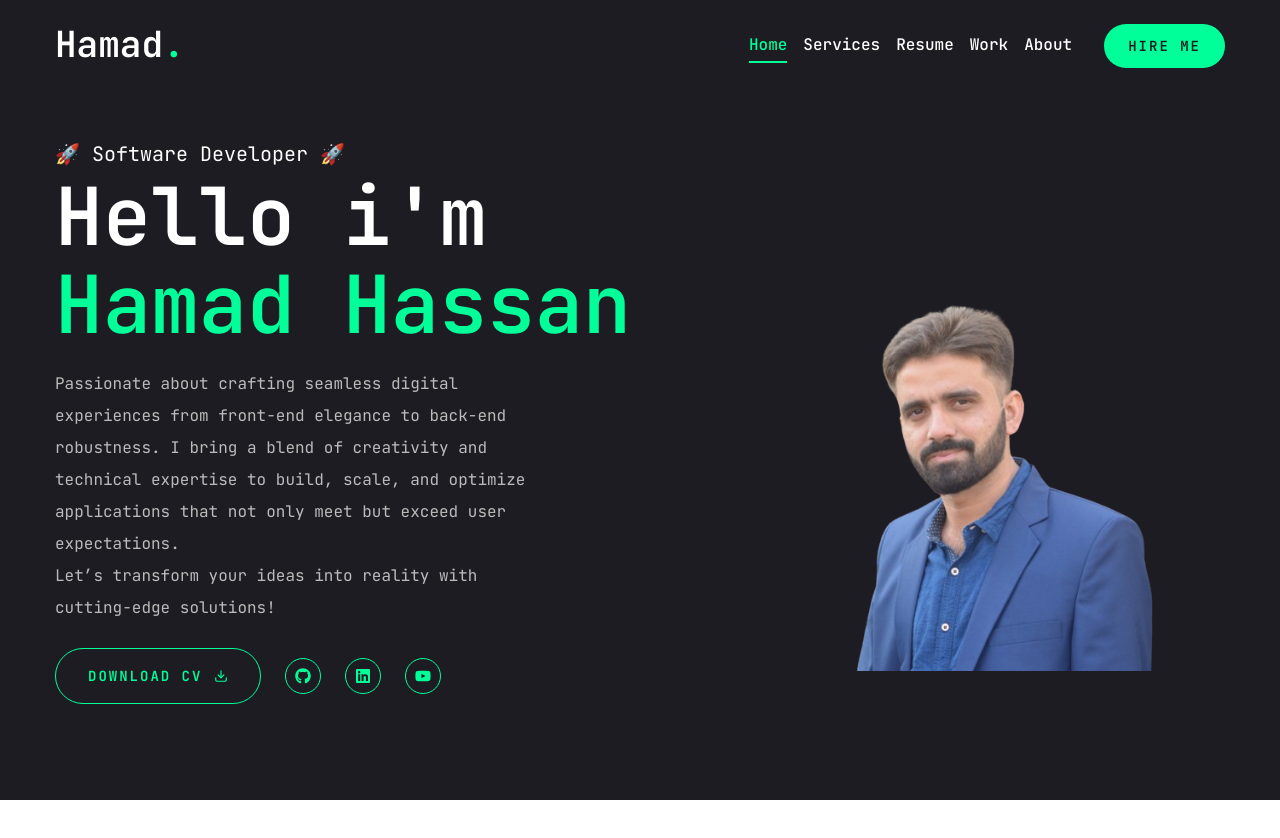
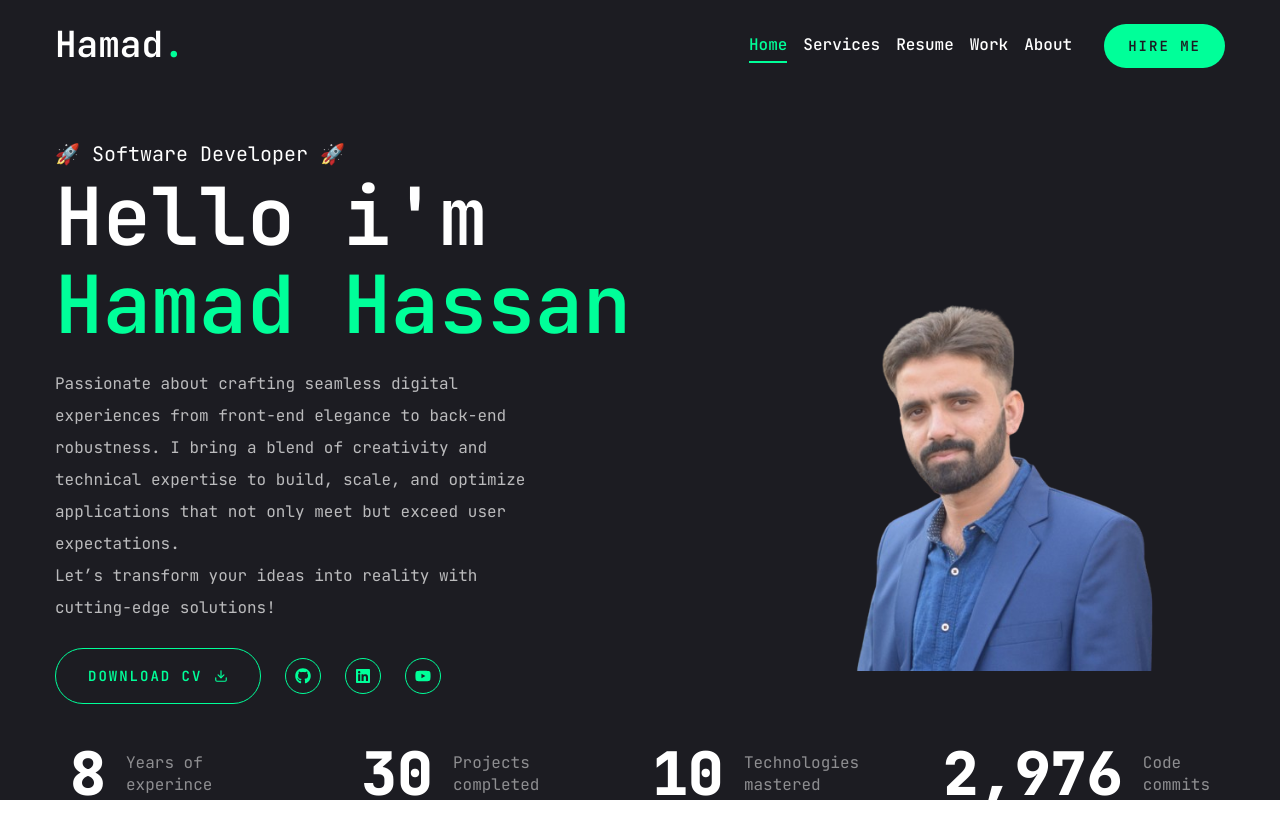
Before and after one commit to seersol92/next-js-portfolio, a Next.js app: page / in a window 1280 px wide. Shown: the top 838 px of the page. Built offline with nearby package versions, Linux system fonts and the light colour scheme.

Commit message:
count up stats done

```diff
--- a/app/about/page.tsx
+++ b/app/about/page.tsx
@@ -1,11 +1,9 @@
-import { Button } from "@/components/ui/button";
+"use client";
 
 export default function page() {
-    return (
-      <main>
-        <Button className="bg-blue-500 hover:bg-blue-700 text-white font-bold py-2 px-4 rounded" size={'default'} >
-          Hover Me
-          </Button>
-      </main>
-    )
-  }
+  return (
+    <main>
+      hadi
+    </main>
+  );
+}
--- a/app/page.tsx
+++ b/app/page.tsx
@@ -1,15 +1,16 @@
-import Link from "next/link";
-import { Button } from "@/components/ui/button";
+import { motion } from 'framer-motion';
 import { FiDownload } from "react-icons/fi";
 import Socials from "@/components/Socials";
 import Photo from "@/components/Photo";
+import { Button } from "@/components/ui/button";
+import Stats from '@/components/Stats';
 
 export default function Home() {
   return (
     <section className="container h-full mx-auto">
-      <div className="flex flex-col md:flex-row justify-between items-center md:pt-12 pt-2">
+      <div className="flex flex-col xl:flex-row justify-between items-center xl:pt-12 pt-2">
         {/*Intro text*/}
-        <div className=" order-2 md:order-none text-center md:text-left">
+        <div className=" order-2 xl:order-none text-center xl:text-left">
           <span className="text-xl">🚀 Software Developer 🚀</span>
           <h1 className="h1 mb-5">
             Hello i'm <br />
@@ -25,7 +26,7 @@ export default function Home() {
           </p>
 
           {/* Download Cv and social links */}
-          <div className="flex flex-col md:flex-row gap-6 items-center">
+          <div className="flex flex-col xl:flex-row gap-6 items-center">
             <Button
               variant="outline"
               size="lg"
@@ -45,9 +46,13 @@ export default function Home() {
         </div>
 
         {/*Picture*/}
-        <div className="order-1 md:order-none mb-8 md:mb-0">
+        <div className="order-1 xl:order-none mb-8 xl:mb-0">
           <Photo />
         </div>
+      </div>
+
+      <div className='mt-10'>
+          <Stats/>
         </div>
     </section>
   );
--- a/components/PageTransition.tsx
+++ b/components/PageTransition.tsx
@@ -20,7 +20,7 @@ const PageTransition: React.FC<PageTransitionProps> = ({ children }) => {
                     opacity: 1,
                     transition: {delay: 1, duration: 0.4, ease: 'easeInOut'}
                 }}
-                className='h-screen w-screen  bg-primary top-0 '
+                className='h-screen   bg-primary top-0 '
             >
                 {children}
             </motion.div>
--- /dev/null
+++ b/components/Stats.tsx
@@ -0,0 +1,53 @@
+"use client";
+import CountUp from "react-countup";
+
+const statsList = [
+  {
+    title: "Years of experince",
+    count: 8,
+  },
+  {
+    title: "Projects completed",
+    count: 30,
+  },
+  {
+    title: "Technologies mastered",
+    count: 10,
+  },
+  {
+    title: "Code commits",
+    count: 3000,
+  },
+];
+
+export default function Stats() {
+  return (
+    <div className="container mx-auto">
+      <div className="flex flex-wrap mx-auto gap-6">
+        {statsList.map((stats, index) => {
+          return (
+            <div
+              className="flex flex-1 gap-5 items-center justify-center xl:justify-start"
+              key={index}
+            >
+              <CountUp
+                start={0}
+                end={stats.count}
+                delay={2}
+                duration={5}
+                className=" text-3xl xl:text-6xl font-extrabold"
+              />
+              <p
+                className={`${
+                  stats.title.length < 15 ? "max-w-[100px]" : "max-w-[150px]"
+                } leading-snug text-white/50`}
+              >
+                {stats.title}
+              </p>
+            </div>
+          );
+        })}
+      </div>
+    </div>
+  );
+}
--- a/package.json
+++ b/package.json
@@ -20,6 +20,7 @@
     "lucide-react": "^0.417.0",
     "next": "14.2.5",
     "react": "^18",
+    "react-countup": "^6.5.3",
     "react-dom": "^18",
     "tailwind-merge": "^2.4.0",
     "tailwindcss-animate": "^1.0.7"
```
Also changed, not shown: 1 other file (tests, documents, lock files or other folders). Lines whose indentation alone changed are shown as unchanged.
